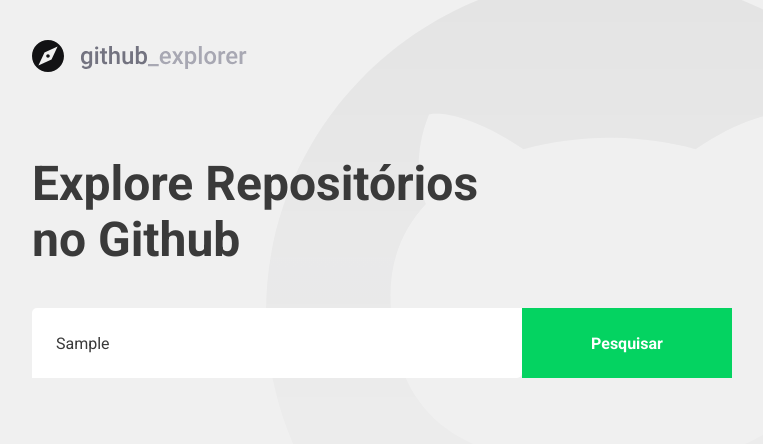
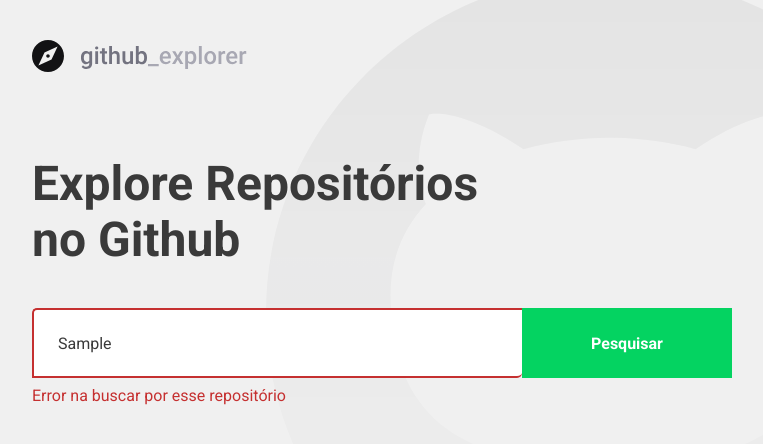
Before and after one commit to Note45/projetos-aulas-GoStack13, a React (Create React App) app in the folder primeiro-projeto-react/: page / in a window 1280 px wide. Both pictures are taken after typing "Sample" into the empty fields and a click on the button "Pesquisar". Shown: the top 444 px of the page, without its empty margins (148-911 px from the left). Built offline with nearby package versions, Linux system fonts and the light colour scheme; no server answers; the HTML template or start-up script is replaced by a standard one.

Commit message:
Created error tratative on input to github_explorer

```diff
--- a/primeiro-projeto-react/src/pages/Dashboard/index.tsx
+++ b/primeiro-projeto-react/src/pages/Dashboard/index.tsx
@@ -4,7 +4,7 @@
 
 import logoImage from '../../assets/logo.svg';
 
-import { Title, Form, Repositories } from './styles';
+import { Title, Form, Repositories, Error } from './styles';
 
 interface Repository {
   full_name: string;
@@ -17,6 +17,7 @@
 
 const Dashboard: React.FC = () => {
   const [repositories, setRepositories] = useState<Repository[]>([]);
+  const [inputError, setInputError] = useState('');
   const [newRepo, setNewRepo] = useState('');
 
   async function handleAddRepository(
@@ -24,12 +25,22 @@
   ): Promise<void> {
     event.preventDefault();
 
-    const response = await api.get<Repository>(`repos/${newRepo}`);
+    if (!newRepo) {
+      setInputError('Digite um autor/nome do repositório');
+      return;
+    }
 
-    const repository = response.data;
+    try {
+      const response = await api.get<Repository>(`repos/${newRepo}`);
 
-    setRepositories([...repositories, repository]);
-    setNewRepo('');
+      const repository = response.data;
+
+      setRepositories([...repositories, repository]);
+      setNewRepo('');
+      setInputError('');
+    } catch (e) {
+      setInputError('Error na buscar por esse repositório');
+    }
   }
 
   return (
@@ -37,7 +48,7 @@
       <img src={logoImage} alt="Github Explorer" />
       <Title>Explore Repositórios no Github</Title>
 
-      <Form onSubmit={handleAddRepository}>
+      <Form hasError={!!inputError} onSubmit={handleAddRepository}>
         <input
           value={newRepo}
           onChange={e => setNewRepo(e.target.value)}
@@ -45,6 +56,8 @@
         />
         <button type="submit">Pesquisar</button>
       </Form>
+
+      {inputError && <Error>{inputError}</Error>}
 
       <Repositories>
         {repositories.map(repository => (
--- a/primeiro-projeto-react/src/pages/Dashboard/styles.ts
+++ b/primeiro-projeto-react/src/pages/Dashboard/styles.ts
@@ -1,5 +1,9 @@
-import styled from 'styled-components';
+import styled, { css } from 'styled-components';
 import { shade } from 'polished';
+
+interface FormProps {
+  hasError: boolean;
+}
 
 export const Title = styled.h1`
   font-size: 48px;
@@ -9,7 +13,7 @@
   margin-top: 80px;
 `;
 
-export const Form = styled.form`
+export const Form = styled.form<FormProps>`
   margin-top: 40px;
   max-width: 700px;
   display: flex;
@@ -21,6 +25,14 @@
     border: 0;
     border-radius: 5px 0px 5px 0px;
     color: #3a3a3a;
+    border: 2px solid #fff;
+    border-right: 0;
+
+    ${props =>
+      props.hasError &&
+      css`
+        border-color: #c53030;
+      `}
 
     &::placeholder {
       color: #a8a8b3;
@@ -40,6 +52,12 @@
       background: ${shade(0.2, '#04d361')};
     }
   }
+`;
+
+export const Error = styled.span`
+  display: block;
+  color: #c53030;
+  margin-top: 8px;
 `;
 
 export const Repositories = styled.div`
```
